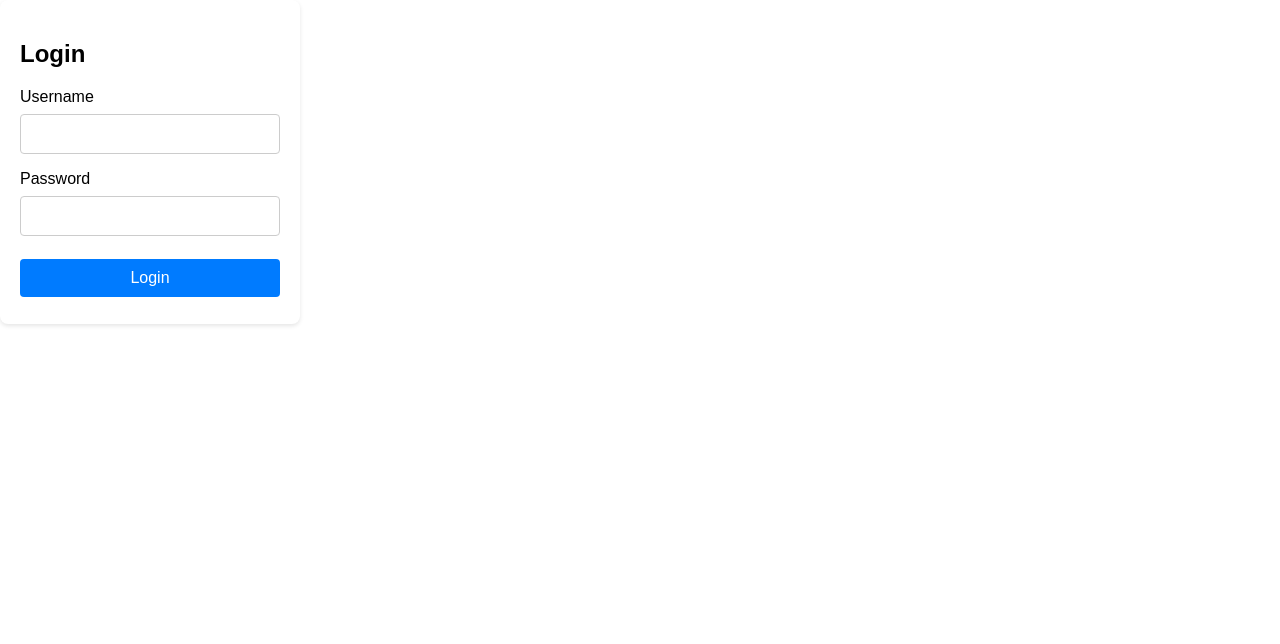
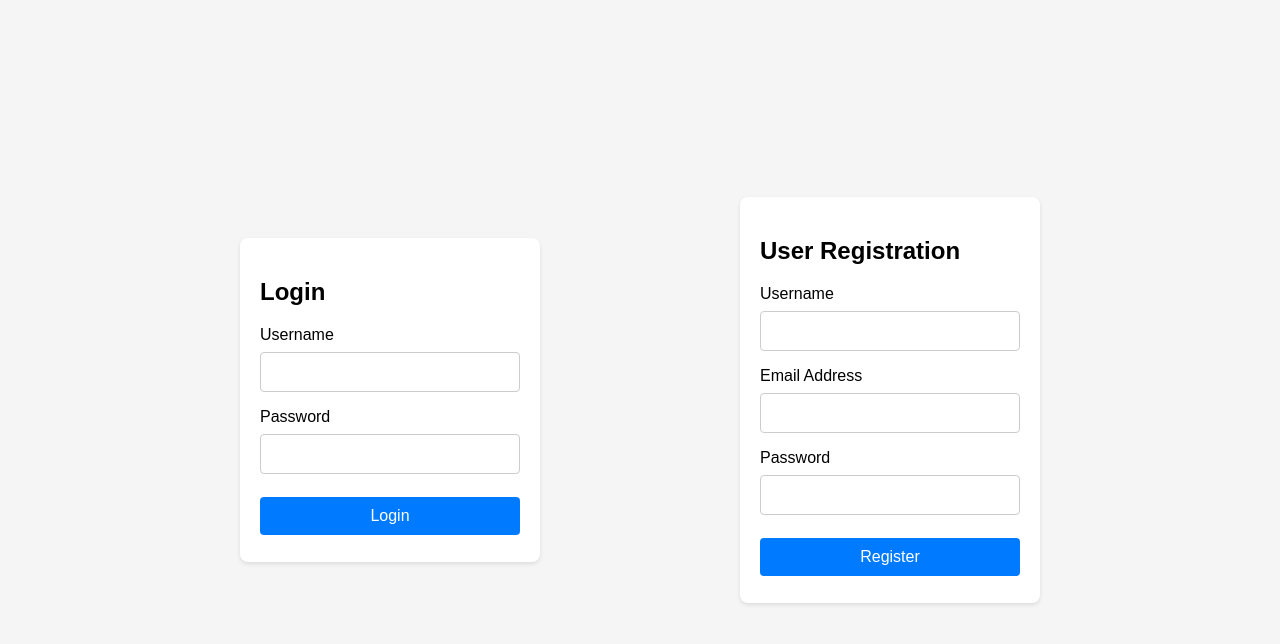
Before and after one commit to bayans/RecipeApp, a React (Create React App) app: page /login in a window 1280 px wide. Shown: the top 644 px of the page. Built offline with nearby package versions, Linux system fonts and the light colour scheme.

Commit message:
Add Register Form + Edit Css

```diff
--- a/src/App.css
+++ b/src/App.css
@@ -2,3 +2,19 @@
   font-family: 'Source Sans 3', sans-serif;
   box-sizing: border-box;
 }
+
+.container {
+  display: flex;
+  align-items: center;
+  justify-content: center;
+  gap: 200px;
+  background-color: #f5f5f5;
+  min-height: 100%;
+  width: 100%;
+  padding: 120px 0;
+  position: absolute;
+  top: 50vh;
+  left: 50%;
+  transform: translate(-50%, -50vh);
+  z-index: -1;
+}
--- a/src/pages/Login.jsx
+++ b/src/pages/Login.jsx
@@ -6,14 +6,29 @@ const Login = () => {
     const [logUsername, setLogUsername] = useState('');
     const [logPassword, setLogPassword] = useState('');
 
+    const [regUsername, setRegUsername] = useState('');
+    const [regEmail, setRegEmail] = useState('');
+    const [regPassword, setRegPassword] = useState('');
+
     const loginFormFields = [
         { fieldType: 'label-input', name: 'username', label: 'Username', input: logUsername,  onChange: setLogUsername, required: true },
         { fieldType: 'label-input', name: 'password', type: 'password', label: 'Password', input: logPassword,  onChange: setLogPassword, required: true },
     ];
 
+    const registerFormFields = [
+        { fieldType: 'label-input', name: 'username', label: 'Username', input: regUsername,  onChange: setRegUsername, required: true },
+        { fieldType: 'label-input', name: 'email', label: 'Email Address', input: regEmail,  onChange: setRegEmail, required: true },
+        { fieldType: 'label-input', name: 'password', type: 'password', label: 'Password', input: regPassword,  onChange: setRegPassword, required: true },
+    ];
+
     const onSubmit = (e) => {
         e.preventDefault();
         console.log(logUsername, logPassword);
+    }
+
+    const onRegister = (e) => {
+        e.preventDefault();
+        console.log(regUsername, regEmail, regPassword);
     }
 
     return (
@@ -22,6 +37,11 @@ const Login = () => {
                 <h2 className="form-heading">Login</h2>
                 <Form fields={loginFormFields} submitButton="Login"  onSubmit={onSubmit} />
             </div>
+
+            <div className="form-component">
+                <h2 className="form-heading">User Registration</h2>
+                <Form fields={registerFormFields} submitButton="Register" onSubmit={onRegister} />
+            </div>
         </div>
     );
 }
```
